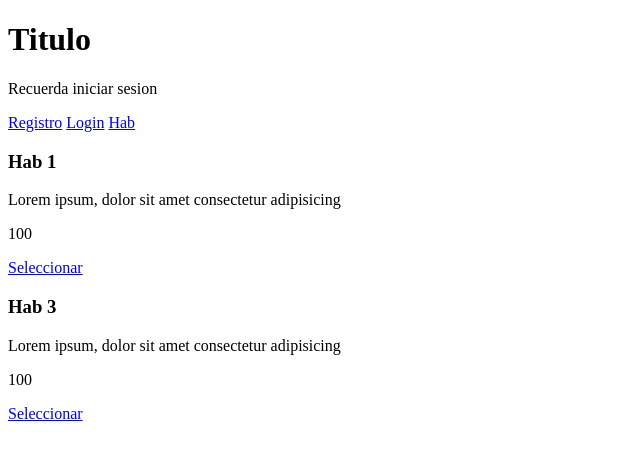
After one commit to pjoness/proyecto-ciclo3-1220, a Flask app: page /reservas in a window 1280 px wide. The commit adds this page. Shown: the top 460 px of the page, without its empty margins (0-640 px from the left). Run offline with Flask 2, Linux system fonts and the light colour scheme.

Commit message:
Realizar modificaciones logica negocio

```diff
--- a/app.py
+++ b/app.py
@@ -1,4 +1,5 @@
-from flask import Flask, render_template, flash, request, redirect, url_for
+from flask import Flask
+from flask import render_template, request, redirect, url_for
 from forms import RegistroForm, LoginForm, Habitaciones
 import os
 
@@ -6,20 +7,30 @@ app = Flask(__name__)
 
 app.secret_key = os.urandom(32)
 
+
+lista_habitaciones = {
+    'id1':{'id':'id1','nombre':'Hab 1', 'descripcion':'Lorem ipsum, dolor sit amet consectetur adipisicing', 'precio':100,'disponible':1, 'imagenes':['img1']},
+    'id2':{'id':'id2','nombre':'Hab 2', 'descripcion':'Lorem ipsum, dolor sit amet consectetur adipisicing', 'precio':100,'disponible':0, 'imagenes':['img1']},
+    'id3':{'id':'id3','nombre':'Hab 3', 'descripcion':'Lorem ipsum, dolor sit amet consectetur adipisicing', 'precio':100,'disponible':1, 'imagenes':['img1']}}
+
+lista_usuarios = ['aaa','bbb','ccc']
+
 correos = ['aaa@gmail.com','bbb@gmail.com','ccc@gmail.com']
 
 correos_admin = ['paul@gmail.com']
 
+sesion_iniciada = False
+
 @app.route('/', methods=["GET","POST"])
 def index():
     if request.method == "POST":
-        return render_template('/RAIZ/reservas.html')
+        return render_template('reservas1.html')
     else:
-        return render_template('index.html')
+        return render_template('index1.html', sesion_iniciada=sesion_iniciada)
 
 @app.route('/reservas', methods=["GET","POST"])
 def reservas():
-    return render_template('/RAIZ/reservas.html')
+    return render_template('reservas1.html', lista_habitaciones=lista_habitaciones)
 
 @app.route('/registro', methods=["GET","POST"])
 def registro():
@@ -30,40 +41,58 @@ def registro():
         correo = request.form['correo']
         usuario = request.form['usuario']
         password = request.form['password']
-        return render_template('login.html')
+        return redirect('/login')
     else:
         return render_template('registro.html')
 
 @app.route('/login', methods=["GET","POST"])
 def login():
     # form = LoginForm()
+    global sesion_iniciada
     if request.method == "POST":
         correo = request.form['correo']
         password = request.form['password']
-        if correo in correos:
-            return render_template('index.html')
-        elif correo in correos_admin:
-            return render_template('admin_home.html')
-        else:
-            flash('Correo invalido')
-            return render_template('login.html')
+        sesion_iniciada = True
+        return redirect('/')
     else:
         return render_template('login.html')
 
-@app.route('/habitacion/<string:id_habitacion>', methods=["GET"])
+@app.route('/salir', methods=["POST"])
+def salir():
+    global sesion_iniciada
+    sesion_iniciada = False
+    return redirect('/')
+
+@app.route('/habitacion/<string:id_habitacion>', methods=["GET","POST"])
 def habitacion(id_habitacion):
-    return render_template('/USUARIO/habitacion.html')
+    if id_habitacion in lista_habitaciones.keys():
+        if request.method == "POST":
+            id_habitacion = id_habitacion
+            return "Habitacion reservada"
+        else:
+            return render_template('habitacion1.html', habitacion=lista_habitaciones[id_habitacion])
+    else:
+        return f'habitacion con codigo {id_habitacion} no encontrada'
 
 @app.route('/perfil/<string:id_usuario>', methods=["GET"])
 def perfil(id_usuario):
-    return render_template('/USUARIO/perfil.html')
+    if id_usuario in lista_usuarios:
+        return render_template('/USUARIO/perfil.html')
+    else:
+        return f'usuario con codigo {id_usuario} no encontrado'
 
 @app.route('/calificar',methods=["GET","POST"])
 def calificar():
     if request.method == "POST":
-        return render_template('/USUARIO/perfil.html')
+        estrellas = request.form['estrellas']
+        mensaje = request.form['mensaje']
+        return render_template('perfil.html')
     else:
         return render_template('calificar.html')
+
+@app.route('/admin_home', methods=["GET","POST"])
+def admin_home():
+    return render_template('/ADMIN/admin_profile.html')
 
 @app.route('/admin_usuarios', methods=["GET","POST"])
 def admin_usuarios():
@@ -88,9 +117,10 @@ def agregar_habitacion():
 def admin_comentarios():
     return render_template('/ADMIN/admin_gescomentario.html')
 
-@app.route('/admin_profile', methods=["GET","POST"])
-def admin_profile():
-    return render_template('/ADMIN/admin_profile.html')
+
+@app.route('/superadmin_home', methods=["GET","POST"])
+def superadmin_home():
+    return render_template('/SUPERADMIN/superadmin_profile.html')
 
 @app.route('/superadmin_gesuser', methods=["GET","POST"])
 def superadmin_gesuser():
@@ -108,21 +138,17 @@ def superadmin_gescomentario():
 def superadmin_gesroles():
     return render_template('/SUPERADMIN/superadmin_gesroles.html')
 
-@app.route('/superadmin_profile', methods=["GET","POST"])
-def superadmin_profile():
-    return render_template('/SUPERADMIN/superadmin_profile.html')
+# @app.route('/quienes_somos', methods=["GET"])
+# def quienes_somos():
+#     return render_template('/RAIZ/quienes_somos.html', methods=["GET"])
 
-@app.route('/quienes_somos', methods=["GET"])
-def quienes_somos():
-    return render_template('/RAIZ/quienes_somos.html', methods=["GET"])
+# @app.route('/politicas_de_privacidad', methods=["GET"])
+# def politicas_de_privacidad():
+#     return render_template('/RAIZ/politicas_de_privacidad.html')
 
-@app.route('/politicas_de_privacidad', methods=["GET"])
-def politicas_de_privacidad():
-    return render_template('/RAIZ/politicas_de_privacidad.html')
-
-@app.route('/terminos_y_condiciones', methods=["GET"])
-def terminos_y_condiciones():
-    return render_template('/RAIZ/terminos_y_condiciones.html')
+# @app.route('/terminos_y_condiciones', methods=["GET"])
+# def terminos_y_condiciones():
+#     return render_template('/RAIZ/terminos_y_condiciones.html')
 
 if __name__=='__main__':
     app.run(host='0.0.0.0', port=5001, debug=True)
--- a/pyproject.toml
+++ b/pyproject.toml
@@ -1,5 +1,5 @@
 [tool.poetry]
-name = "repl_python3_proyecto-ciclo3-1"
+name = "proyecto-ciclo3-1"
 version = "0.1.0"
 description = ""
 authors = ["PaulJones9 <<>>"]
@@ -7,8 +7,7 @@ authors = ["PaulJones9 <<>>"]
 [tool.poetry.dependencies]
 python = "^3.8"
 Flask = "^2.0.2"
-Flask-WTF = "^0.15.1"
-WTForms = "^2.3.3"
+Jinja2 = "^3.0.2"
 
 [tool.poetry.dev-dependencies]
 
--- a/templates/calificar.html
+++ b/templates/calificar.html
@@ -27,7 +27,7 @@
                 </div>
                 <div class="mensaje">
                     <label for="" class="mensaje">Mensaje</label><br>
-                    <input type="text" class="input-mensaje">
+                    <input type="text" class="input-mensaje" name="mensaje">
                 </div>
                 <div class="btn-calificar">
                     <input type="submit" value="Enviar">
--- a/templates/index.html
+++ b/templates/index.html
@@ -18,7 +18,7 @@
 
         <!--menu de filtro-->
         <div class="box">
-            <form action="" class="form-filtro">
+            <form action="/reservas" class="form-filtro">
                 <select name="personas" id="id-personas" required>
                     <option value="personas">Personas</option>
                     <option value="1">1</option>
@@ -151,10 +151,6 @@
         </div>
 
     </div>
-    <a href="/registro">Registro</a>
-    <a href="/login">Login</a>
-    <a href="/agregar_habitacion">Hab</a>
-
 
 
 
--- a/templates/login.html
+++ b/templates/login.html
@@ -9,7 +9,7 @@
 <body>
     <section>
         <div class="form-registro">
-            <form method="post" action="/login">
+            <form action="/login" method="post">
                 <label for="" class="label-diferent">Dirección de correo electrónico</label>
                 <input type="text" name="correo" id="correo" class="input-diferent">
                 <label for="" class="label-diferent">Contraseña</label>
--- a/templates/registro.html
+++ b/templates/registro.html
@@ -13,7 +13,7 @@
             <img src="/img/icons/logo.png" alt="">
         </div>
         <div class="form-registro">
-            <form action="/registro" method="get">
+            <form action="/registro" method="post">
                 <img src="/img/emote-cliente.png" alt="" class="emote">
 
                 <div class="nombre">
@@ -29,7 +29,7 @@
                 </div>
 
                 <label for="" class="label-diferent">Dirección de correo electrónico</label>
-                <input type="text" name="" id="" class="input-diferent" name="correo">
+                <input type="text" name="correo" id="" class="input-diferent">
 
                 <label for="" class="label-diferent">Nombre de usuario</label>
                 <input type="text" class="input-diferent" name="usuario">
--- /dev/null
+++ b/templates/reservas1.html
@@ -0,0 +1,33 @@
+<!DOCTYPE html>
+    <html>
+    <head></head>
+    <body>
+        <h1>Titulo</h1>
+        {% if sesion_iniciada %}
+            <p>Bienvenidos</p>
+            <!---vinculo para perfil usuario--->
+            <a href="/perfil/user">Perfil<a>
+            <form action="/salir" method="post">
+            <input type="submit" value="Salir">
+            </form>
+        {% else %}
+            <p>Recuerda iniciar sesion</p>
+        {% endif %}
+        <a href="/registro">Registro</a>
+        <a href="/login">Login</a>
+        <a href="/agregar_habitacion">Hab</a>
+        <br>
+        {% for key, habitacion in lista_habitaciones.items() %}
+        {% if habitacion.disponible == 1 %}
+        <h3>{{habitacion.nombre}}</h3>
+        <p>{{habitacion.descripcion}}</p>
+        <p>{{habitacion.precio}}</p>
+        <p><a href="/habitacion/{{ key }}">Seleccionar</a>
+        <!---
+        <form action="/reservas" method="post">
+            <input type="submit" value="Reservar">
+        </form>--->
+        {% endif %}
+        {% endfor %}
+    </body>
+    </html>
```
Also changed, not shown: templates/habitacion1.html (added, +12 -0 lines), templates/index1.html (added, +25 -0 lines), 1 other file.
